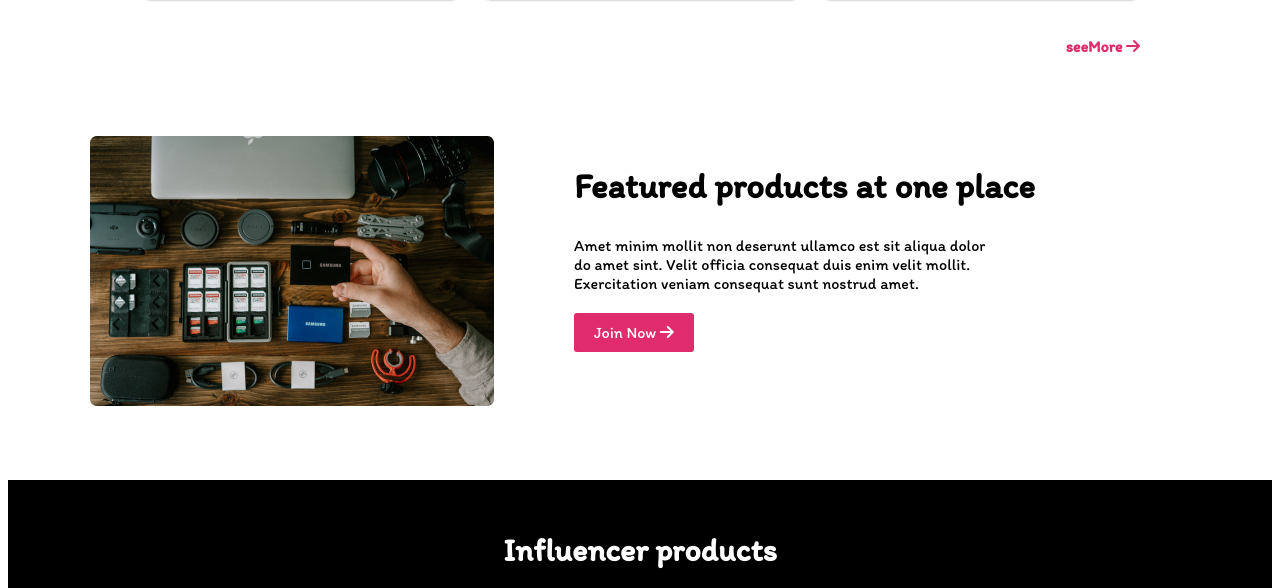
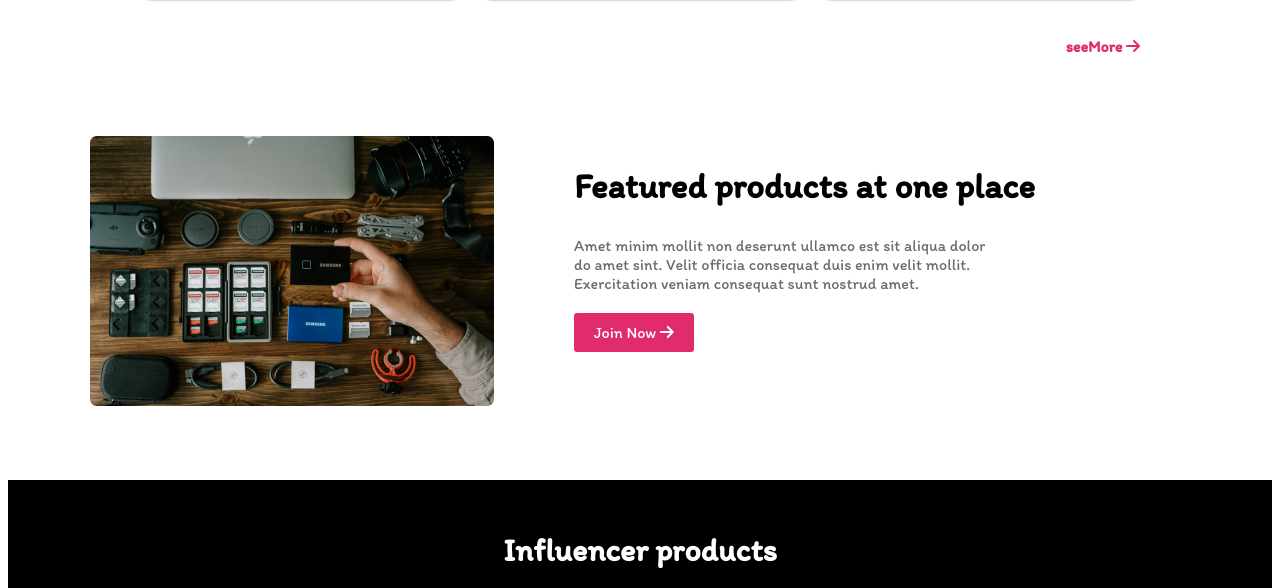
Before and after one commit to uh-shuvo/influence-gear, a plain HTML site: page index.html in a window 1280 px wide. Shown: the part 2439-3027 px from the top of the page. Drawn offline with Linux system fonts and the light colour scheme; a web font is replaced by a local one.

Commit message:
color added in css

```diff
--- a/style.css
+++ b/style.css
@@ -183,6 +183,7 @@ main {
 
 .product-details {
     margin-bottom: 30px;
+    color: #6C6C6C;
 }
 
 .button {
```
